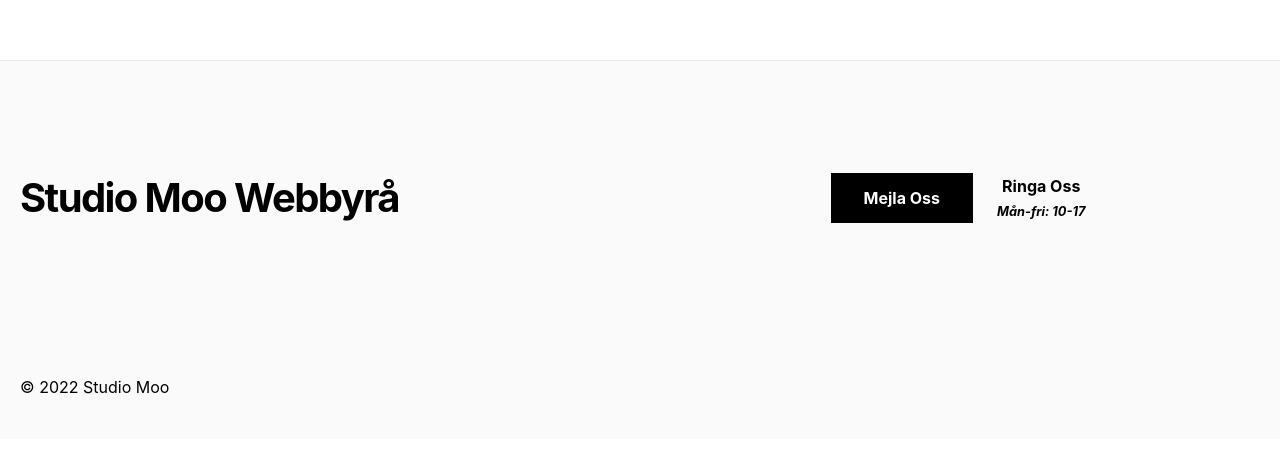
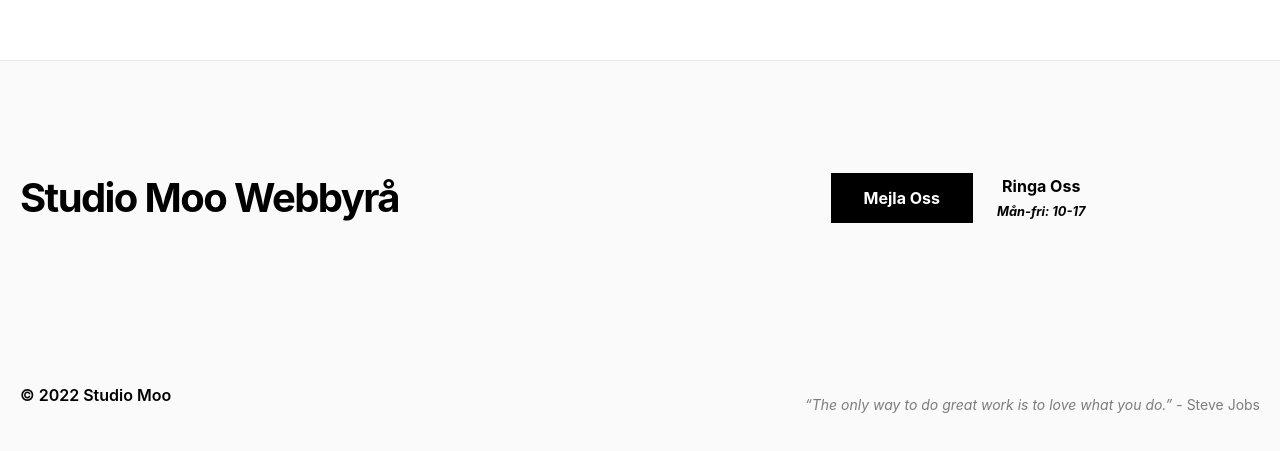
Before and after one commit to TheBoringBOT/studio-moo, a Next.js app: page / in a window 1280 px wide. Shown: the part 780-1231 px from the top of the page. Built offline with nearby package versions, Linux system fonts and the light colour scheme.

Commit message:
Added random quote easter egg

```diff
--- a/components/layout/footer.js
+++ b/components/layout/footer.js
@@ -1,4 +1,5 @@
 import Container from "./container";
+import { useEffect, useState } from "react";
 
 import {
   SITE_NAME,
@@ -10,6 +11,9 @@ import {
 } from "../../lib/constants";
 
 export default function Footer() {
+  // Get random quote
+  const { quote, source } = getRandomQuote();
+
   return (
     <footer className="bg-accent-1 border-t border-accent-2 dark:border-0 dark:bg-black">
       <Container>
@@ -35,10 +39,51 @@ export default function Footer() {
             </a>
           </div>
         </div>
-        <div className="flex items-center justify-center lg:justify-start py-10">
-          <span>{SITE_FOOTER_TEXT}</span>
+        <div className="flex flex-col lg:flex-row  items-center justify-center lg:justify-between py-10">
+          <span className="font-semibold">{SITE_FOOTER_TEXT}</span>
+          <span className="text-center mt-5 text-sm opacity-50">
+            <i>{quote}</i>
+            <br className="lg:hidden" /> - {source}
+          </span>
         </div>
       </Container>
     </footer>
   );
 }
+
+//inspiring quotes array easter egg
+const quotes = [
+  {
+    quote: "“If you’re going through hell, keep going.”",
+    source: "Winston Churchill",
+  },
+  {
+    quote: "“Do what you can, with what you have, where you are.”",
+    source: "Theodore Roosevelt",
+  },
+  {
+    quote: "“It does not matter how slowly you go as long as you do not stop.”",
+    source: "Confucius",
+  },
+  {
+    quote: "“Never give up.”",
+    source: "Winston Churchill",
+  },
+  {
+    quote: "“Do what you feel in your heart to be right.”",
+    source: "Eleanor Roosevelt",
+  },
+  {
+    quote: "“The only way to do great work is to love what you do.”",
+    source: "Steve Jobs",
+  },
+  {
+    quote: "“The best way to predict the future is to create it.”",
+    source: "Abraham Lincoln",
+  },
+];
+
+const getRandomQuote = () => {
+  const randomIndex = Math.floor(Math.random() * quotes.length);
+  return quotes[randomIndex];
+};
```
